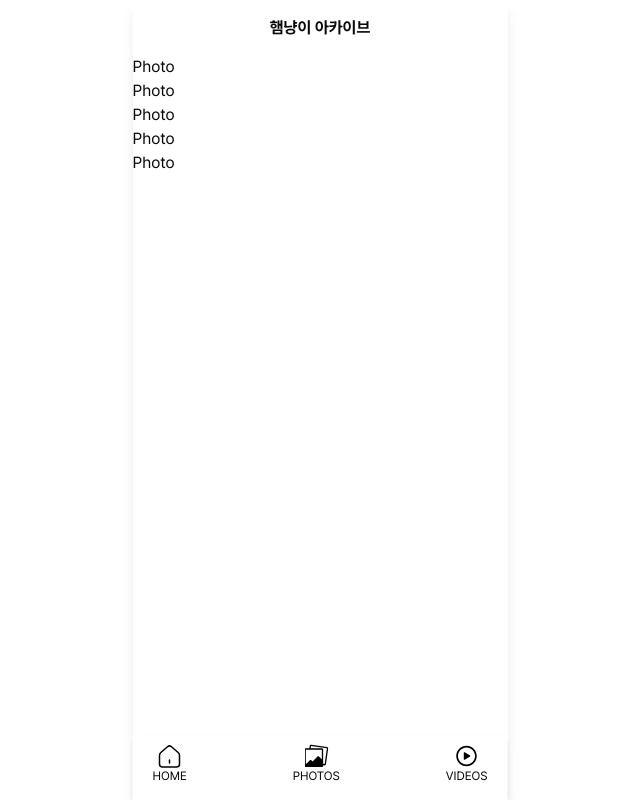
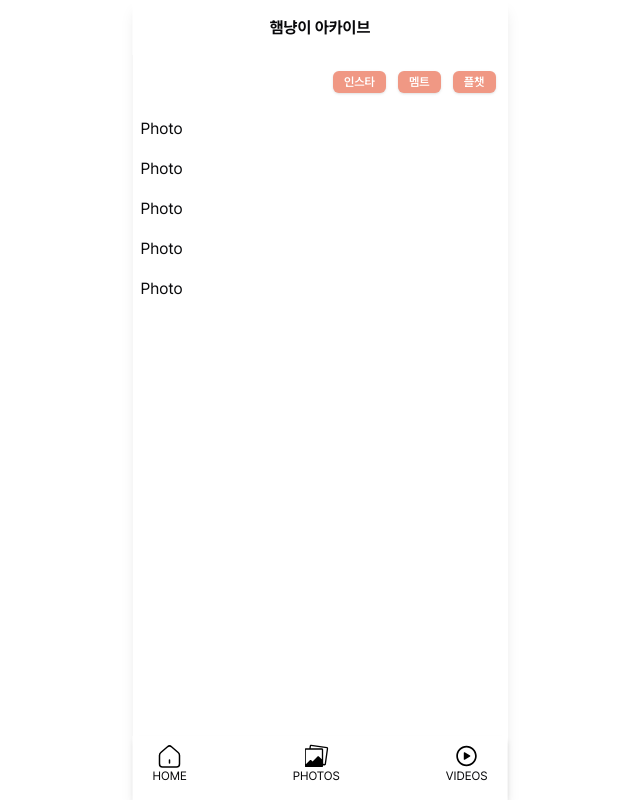
Before and after one commit to GEUNNN/shb-archive, a Next.js app: page /photos in a window 1280 px wide. Shown: the whole page, without its empty margins (320-960 px from the left). Built offline with nearby package versions, Linux system fonts and the light colour scheme.

Commit message:
SHBA-14 feat: add filter for photos page

```diff
--- a/src/app/photos/page.tsx
+++ b/src/app/photos/page.tsx
@@ -1,11 +1,30 @@
+"use client";
 import React, { FC } from "react";
 import { PhotoItem } from "./components/PhotoItem";
+import { Badge } from "@/components/ui/badge";
+
+const filter = [
+  { type: "인스타", value: "인스타" },
+  { type: "멤트", value: "멤트" },
+  { type: "플챗", value: "플챗" },
+];
 
 const Photo: FC = () => {
   const arr = [1, 2, 3, 4, 5];
 
   return (
-    <div>
+    <div className="p-2 grid grid-cols-1 gap-4">
+      <div className="px-1 flex justify-end gap-3 sticky top-0 bg-white z-10 py-2">
+        {filter.map((item) => (
+          <Badge
+            key={item.type}
+            className="bg-[#F09884] text-white"
+            onClick={() => console.log(item.value)}
+          >
+            {item.type}
+          </Badge>
+        ))}
+      </div>
       {arr.map((item, idx) => (
         <PhotoItem key={idx} />
       ))}
```
